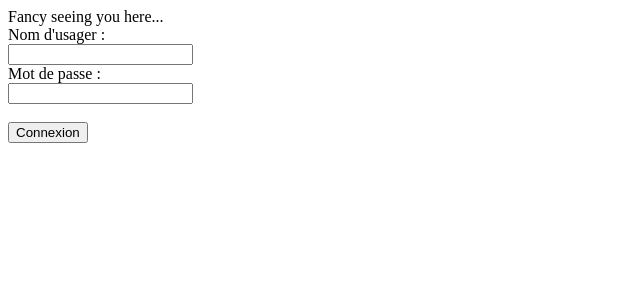
After one commit to m0nsieurPsych0/Magix, a PHP site: page /login.php in a window 1280 px wide. The commit adds this page. Shown: the top 300 px of the page, without its empty margins (0-640 px from the left). Run offline with PHP 8.4, Linux system fonts and the light colour scheme; data that the repository does not hold is empty.

Commit message:
redirection temporaire de la page index.php à login.php. Ajout de la balise form dans login.php. Ajout footer + header

```diff
--- a/action/LoginAction.php
+++ b/action/LoginAction.php
@@ -1,6 +1,6 @@
 <?php
     require_once("action/CommonAction.php");
-    require_once("action/DAO/UserDAO.php");
+    // require_once("action/DAO/UserDAO.php");
 
     class LoginAction extends CommonAction {
 
--- /dev/null
+++ b/css/global.css
@@ -0,0 +1 @@
+/* Le thème du site est très fortement inspiré du jeu SuperHot */
--- /dev/null
+++ b/login.php
@@ -0,0 +1,51 @@
+<?php
+    require_once("action/LoginAction.php");
+
+    $action = new LoginAction();
+    $data = $action->execute();
+
+    require_once("partial/header.php");
+?>
+
+        <main>
+            <div class="login-form-frame">
+                <form action="login.php" method="post">
+                    <?php
+                        // if ($data["hasConnectionError"]){
+                            ?>
+                            <!-- <div class="error-div"> Erreur de connexion </div> -->
+                            <?php
+                        // }
+                    ?>
+
+            <div class="form-label">
+				<label for="username">Nom d'usager : </label>
+			</div>
+			<div class="form-input">
+				<input type="text" name="username" id="username" />
+			</div>
+			<div class="form-separator"></div>
+
+			<div class="form-label">
+				<label for="password">Mot de passe : </label>
+			</div>
+			<div class="form-input">
+				<input type="password" name="pwd" id="password" />
+			</div>
+			<div class="form-separator"></div>
+
+			<div class="form-label">
+				&nbsp;
+			</div>
+			<div class="form-input">
+				<button type="submit">Connexion</button>
+			</div>
+			<div class="form-separator"></div>
+
+                </form>
+            </div>
+
+        </main>
+
+<?php
+	require_once("partial/footer.php");
--- /dev/null
+++ b/partial/footer.php
@@ -0,0 +1,5 @@
+        <footer>
+
+		</footer>
+	</body>
+</html>
--- /dev/null
+++ b/partial/header.php
@@ -0,0 +1,12 @@
+<!DOCTYPE html>
+	<html lang="en">
+	<head>
+		<meta charset="UTF-8">
+		<title>MaGIX</title>
+		<link href="css/global.css" rel="stylesheet" />
+		<script src=""></script>
+	</head>
+	<body>
+		<header>
+			Fancy seeing you here...
+		</header>
```
Also changed, not shown: index.php (+16 -4 lines), 1 other file.
